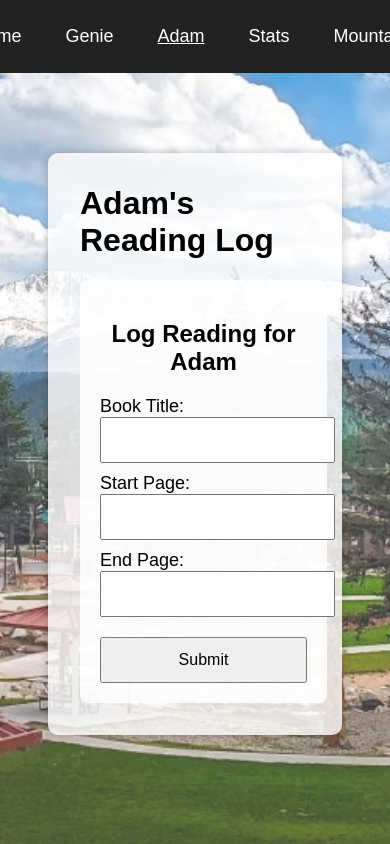
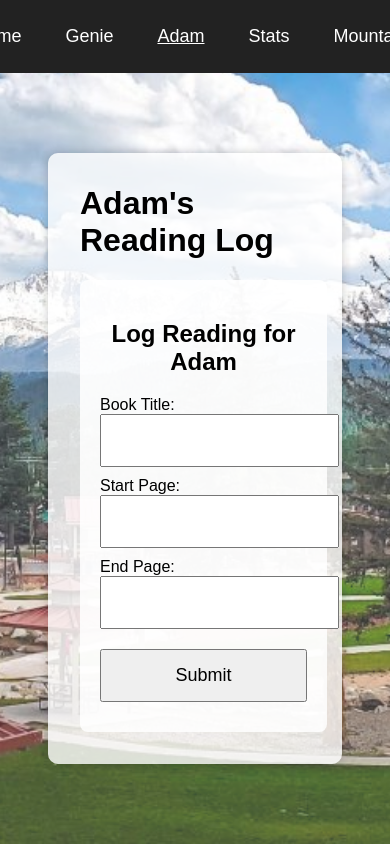
Before and after one commit to Gituserzoo/ReadingTrackerApp, a React (Vite) app in the folder ReadingTrackerApp/: page /adam in a window 390 px wide. Built offline with nearby package versions, Linux system fonts and the light colour scheme.

Commit message:
Move form styling to CSS for better mobile responsiveness

```diff
--- a/ReadingTrackerApp/src/components/ReadingLogForm.tsx
+++ b/ReadingTrackerApp/src/components/ReadingLogForm.tsx
@@ -60,7 +60,7 @@ export default function ReadingLogForm({ user }: Props) {
         <input type="number" value={endPage} onChange={e => setEndPage(e.target.value)} required />
       </div>
 
-      <button type="submit" className="reading-submit-button">Submit</button>
+      <button type="submit">Submit</button>
 
       {pagesRead > 0 && <p>You read {pagesRead} pages!</p>}
     </form>
--- a/ReadingTrackerApp/src/index.css
+++ b/ReadingTrackerApp/src/index.css
@@ -59,12 +59,27 @@ body, html {
   background-color: rgba(255, 255, 255, 0.85);
   padding: 1rem;
   border-radius: 8px;
+  max-width: 400px;
+  margin: 0 auto;
 }
 
-.reading-submit-button {
-  margin-top: 1rem;
+.reading-form input {
+  width: 100%;
+  padding: 10px;
+  font-size: 16px;
+  margin-bottom: 10px;
 }
 
+.reading-form button {
+  width: 100%;
+  padding: 12px;
+  font-size: 16px;
+  margin-top: 10px;
+}
+
+.reading-form h2 {
+  text-align: center;
+}
 
 
 /* ==== Mobile Fixes ==== */
@@ -79,26 +94,19 @@ body, html {
   .reading-form {
     width: 90%;
     padding: 20px;
-    font-size: 18px;
+
   }
 
-  .reading-form input {
+  .reading-form input,
+  .reading-form button {
     width: 100%;
-    padding: 12px;
-    font-size: 16px;
+    padding: 14px;
+    font-size: 18px;
     margin-bottom: 10px;
   }
 
-  .reading-form h1, .reading-form h2 {
+  .reading-form h2 {
     font-size: 24px;
     text-align: center;
   }
-
-  .reading-form button,
-  .reading-form input[type="submit"] {
-    width: 100%;
-    padding: 12px;
-    font-size: 16px;
-    margin-top: 10px;
-  }
 }
```
